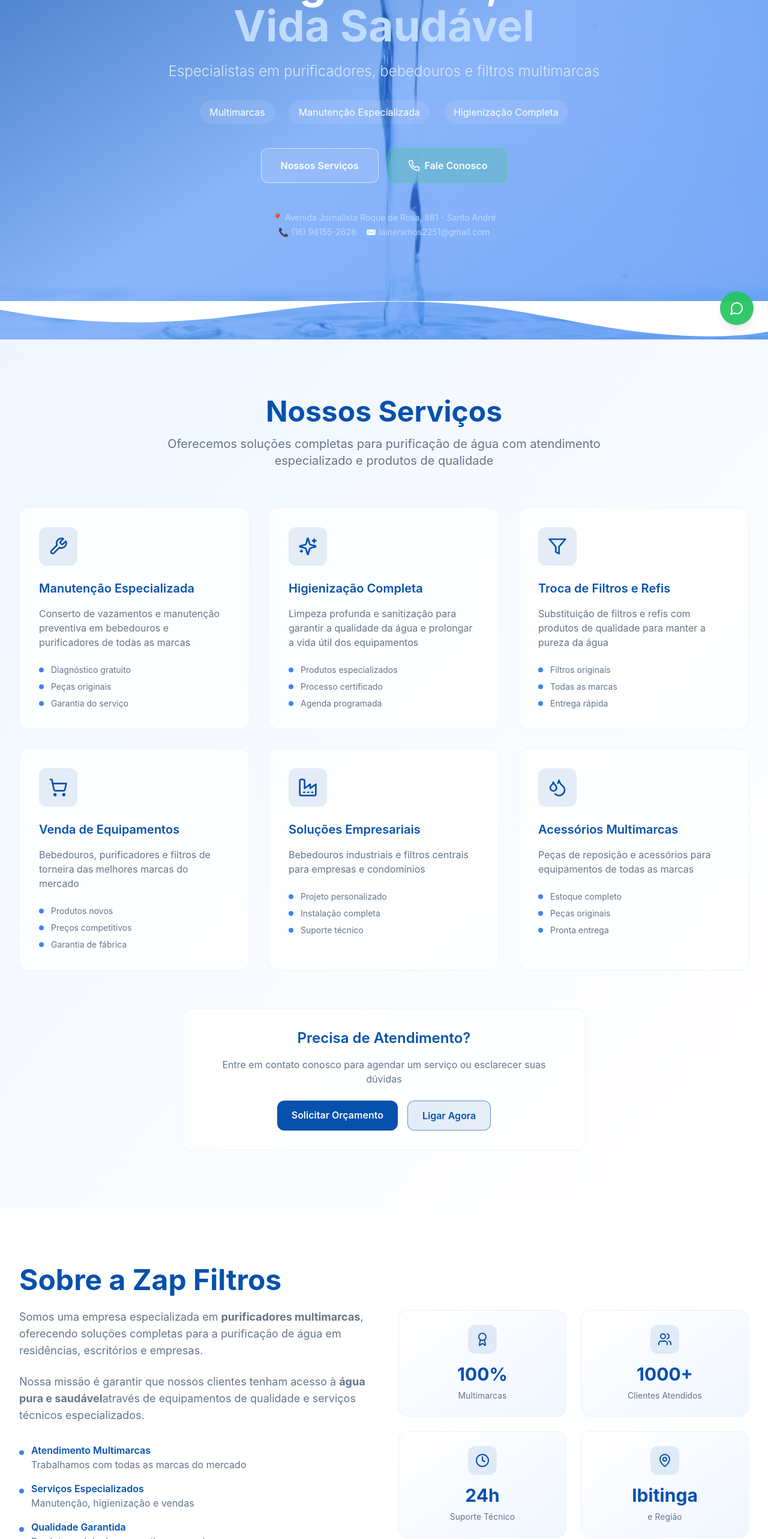
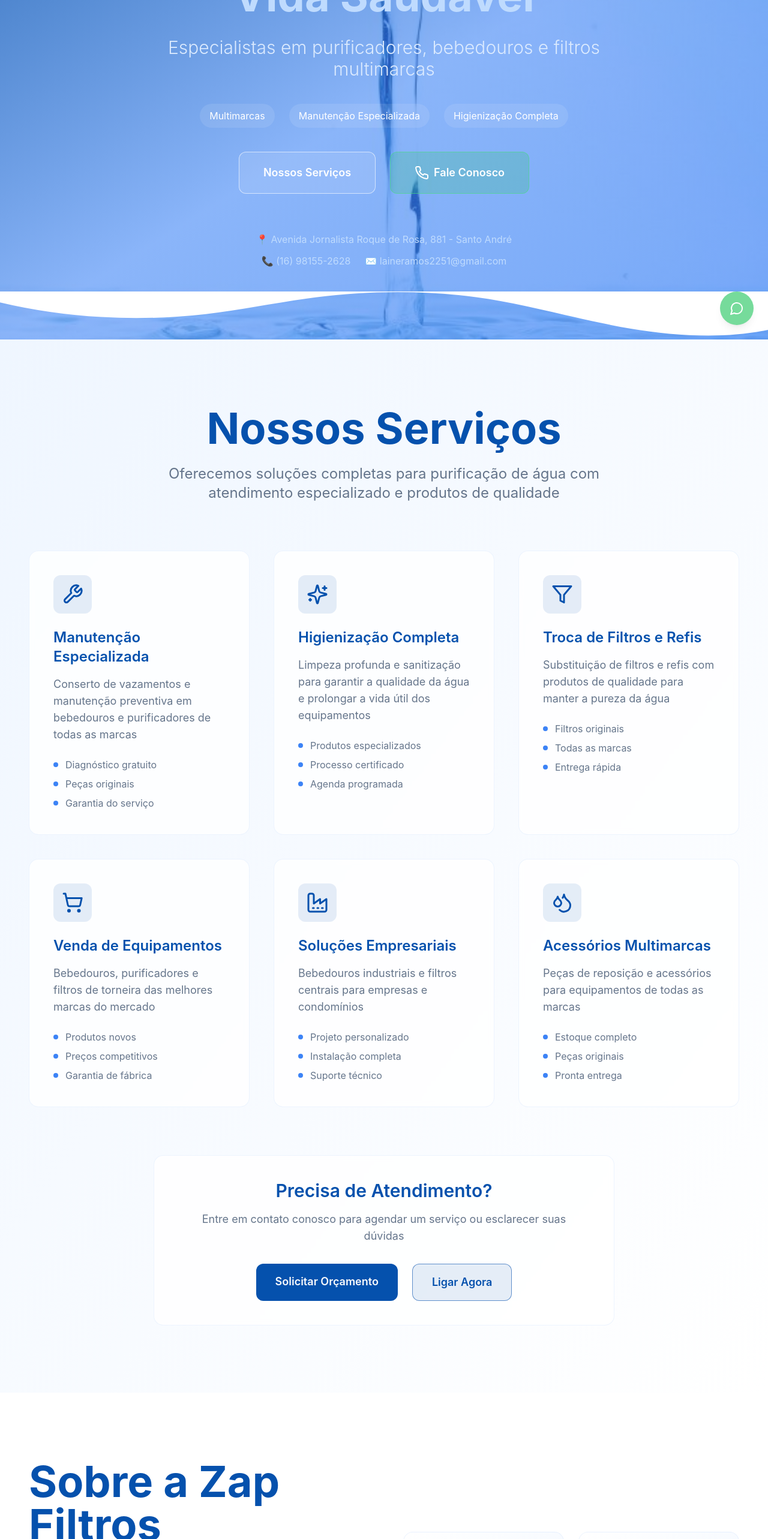
Before and after one commit to DevZipMateus/zap-filters-showcase, a React (Vite) app: page / in a window 1280 px wide. Shown: the part 234-2800 px from the top of the page at 60% size. Built offline with nearby package versions, Linux system fonts and the light colour scheme.

Commit message:
Refine responsiveness for all devices
Ensure the website is fully responsive across mobile, tablet, and desktop devices, preventing any content clipping, overlapping, or misalignment.

```diff
--- a/src/components/About.tsx
+++ b/src/components/About.tsx
@@ -11,47 +11,47 @@ const About = () => {
   ];
 
   return (
-    <section id="sobre" className="py-16 sm:py-20 lg:py-24 bg-white">
-      <div className="container mx-auto px-4 sm:px-6 lg:px-8">
-        <div className="grid grid-cols-1 lg:grid-cols-2 gap-8 lg:gap-12 items-center">
+    <section id="sobre" className="py-12 sm:py-16 md:py-20 lg:py-24 xl:py-28 bg-white">
+      <div className="container mx-auto px-4 sm:px-6 lg:px-8 xl:px-12">
+        <div className="grid grid-cols-1 lg:grid-cols-2 gap-6 sm:gap-8 md:gap-10 lg:gap-12 xl:gap-16 items-center">
           {/* Content */}
           <div className="animate-fade-in-up order-2 lg:order-1">
-            <h2 className="text-3xl sm:text-4xl md:text-5xl font-bold text-primary mb-4 sm:mb-6">
+            <h2 className="text-2xl xs:text-3xl sm:text-4xl md:text-5xl lg:text-6xl xl:text-7xl font-bold text-primary mb-3 sm:mb-4 md:mb-6">
               Sobre a Zap Filtros
             </h2>
 
-            <p className="text-base sm:text-lg text-muted-foreground mb-4 sm:mb-6 leading-relaxed">
+            <p className="text-sm sm:text-base md:text-lg lg:text-xl text-muted-foreground mb-3 sm:mb-4 md:mb-6 leading-relaxed">
               Somos uma empresa especializada em <strong>purificadores multimarcas</strong>, oferecendo
               soluções completas para a purificação de água em residências, escritórios e empresas.
             </p>
 
-            <p className="text-base sm:text-lg text-muted-foreground mb-6 sm:mb-8 leading-relaxed">
+            <p className="text-sm sm:text-base md:text-lg lg:text-xl text-muted-foreground mb-4 sm:mb-6 md:mb-8 leading-relaxed">
               Nossa missão é garantir que nossos clientes tenham acesso à <strong>água pura e saudável</strong>
               através de equipamentos de qualidade e serviços técnicos especializados.
             </p>
 
-            <div className="space-y-4 mb-6 sm:mb-8">
-              <div className="flex items-start space-x-3">
-                <div className="w-2 h-2 bg-accent rounded-full mt-3 flex-shrink-0"></div>
-                <div>
-                  <h4 className="font-semibold text-primary text-sm sm:text-base">Atendimento Multimarcas</h4>
-                  <p className="text-muted-foreground text-sm sm:text-base">Trabalhamos com todas as marcas do mercado</p>
+            <div className="space-y-3 sm:space-y-4 md:space-y-6 mb-4 sm:mb-6 md:mb-8">
+              <div className="flex items-start space-x-2 sm:space-x-3">
+                <div className="w-2 h-2 bg-accent rounded-full mt-2 sm:mt-3 flex-shrink-0"></div>
+                <div className="min-w-0">
+                  <h4 className="font-semibold text-primary text-sm sm:text-base md:text-lg break-words">Atendimento Multimarcas</h4>
+                  <p className="text-muted-foreground text-xs sm:text-sm md:text-base break-words">Trabalhamos com todas as marcas do mercado</p>
                 </div>
               </div>
 
-              <div className="flex items-start space-x-3">
-                <div className="w-2 h-2 bg-accent rounded-full mt-3 flex-shrink-0"></div>
-                <div>
-                  <h4 className="font-semibold text-primary text-sm sm:text-base">Serviços Especializados</h4>
-                  <p className="text-muted-foreground text-sm sm:text-base">Manutenção, higienização e vendas</p>
+              <div className="flex items-start space-x-2 sm:space-x-3">
+                <div className="w-2 h-2 bg-accent rounded-full mt-2 sm:mt-3 flex-shrink-0"></div>
+                <div className="min-w-0">
+                  <h4 className="font-semibold text-primary text-sm sm:text-base md:text-lg break-words">Serviços Especializados</h4>
+                  <p className="text-muted-foreground text-xs sm:text-sm md:text-base break-words">Manutenção, higienização e vendas</p>
                 </div>
               </div>
 
-              <div className="flex items-start space-x-3">
-                <div className="w-2 h-2 bg-accent rounded-full mt-3 flex-shrink-0"></div>
-                <div>
-                  <h4 className="font-semibold text-primary text-sm sm:text-base">Qualidade Garantida</h4>
-                  <p className="text-muted-foreground text-sm sm:text-base">Produtos originais e garantia nos serviços</p>
+              <div className="flex items-start space-x-2 sm:space-x-3">
+                <div className="w-2 h-2 bg-accent rounded-full mt-2 sm:mt-3 flex-shrink-0"></div>
+                <div className="min-w-0">
+                  <h4 className="font-semibold text-primary text-sm sm:text-base md:text-lg break-words">Qualidade Garantida</h4>
+                  <p className="text-muted-foreground text-xs sm:text-sm md:text-base break-words">Produtos originais e garantia nos serviços</p>
                 </div>
               </div>
             </div>
@@ -60,52 +60,52 @@ const About = () => {
               href="https://wa.me/5516981552628"
               target="_blank"
               rel="noopener noreferrer"
-              className="btn-primary w-full sm:w-auto"
+              className="btn-primary w-full sm:w-auto text-sm sm:text-base md:text-lg px-4 sm:px-6 md:px-8 py-2 sm:py-3 md:py-4"
             >
               Fale com Nossa Equipe
             </a>
           </div>
 
           {/* Stats Grid */}
-          <div className="grid grid-cols-2 gap-4 sm:gap-6 animate-scale-in order-1 lg:order-2">
+          <div className="grid grid-cols-2 gap-3 sm:gap-4 md:gap-6 animate-scale-in order-1 lg:order-2">
             {stats.map((stat, index) => (
               <div
                 key={index}
-                className="bg-card-gradient border border-blue-100/50 rounded-2xl p-4 sm:p-6 text-center"
+                className="bg-card-gradient border border-blue-100/50 rounded-2xl p-3 sm:p-4 md:p-6 lg:p-8 text-center"
                 style={{ animationDelay: `${index * 0.1}s` }}
               >
-                <div className="bg-primary/10 w-10 h-10 sm:w-12 sm:h-12 rounded-xl flex items-center justify-center mx-auto mb-3 sm:mb-4">
-                  <stat.icon className="h-5 w-5 sm:h-6 sm:w-6 text-primary" />
+                <div className="bg-primary/10 w-8 h-8 sm:w-10 sm:h-10 md:w-12 md:h-12 lg:w-14 lg:h-14 rounded-xl flex items-center justify-center mx-auto mb-2 sm:mb-3 md:mb-4">
+                  <stat.icon className="h-4 w-4 sm:h-5 sm:w-5 md:h-6 md:w-6 lg:h-7 lg:w-7 text-primary" />
                 </div>
-                <div className="text-2xl sm:text-3xl font-bold text-primary mb-1 sm:mb-2">{stat.value}</div>
-                <div className="text-xs sm:text-sm text-muted-foreground">{stat.label}</div>
+                <div className="text-lg sm:text-xl md:text-2xl lg:text-3xl xl:text-4xl font-bold text-primary mb-1 sm:mb-2 break-words">{stat.value}</div>
+                <div className="text-xs sm:text-sm md:text-base text-muted-foreground break-words">{stat.label}</div>
               </div>
             ))}
           </div>
         </div>
 
         {/* Business Hours */}
-        <div className="mt-12 sm:mt-16 bg-primary/5 rounded-2xl p-6 sm:p-8">
-          <div className="text-center mb-6 sm:mb-8">
-            <h3 className="text-xl sm:text-2xl font-semibold text-primary mb-2">
+        <div className="mt-8 sm:mt-12 md:mt-16 lg:mt-20 bg-primary/5 rounded-2xl p-4 sm:p-6 md:p-8 lg:p-10">
+          <div className="text-center mb-4 sm:mb-6 md:mb-8">
+            <h3 className="text-lg sm:text-xl md:text-2xl lg:text-3xl font-semibold text-primary mb-2 sm:mb-3">
               Horário de Funcionamento
             </h3>
-            <p className="text-muted-foreground text-sm sm:text-base">
+            <p className="text-muted-foreground text-sm sm:text-base md:text-lg">
               Estamos prontos para atender você nos seguintes horários
             </p>
           </div>
 
-          <div className="grid grid-cols-1 sm:grid-cols-2 gap-4 sm:gap-6 max-w-2xl mx-auto">
-            <div className="bg-white rounded-xl p-4 sm:p-6 text-center">
-              <Clock className="h-6 w-6 sm:h-8 sm:w-8 text-primary mx-auto mb-2 sm:mb-3" />
-              <h4 className="font-semibold text-primary mb-1 sm:mb-2 text-sm sm:text-base">Segunda a Sexta</h4>
-              <p className="text-xl sm:text-2xl font-bold text-primary">08:30 - 18:00</p>
+          <div className="grid grid-cols-1 sm:grid-cols-2 gap-3 sm:gap-4 md:gap-6 max-w-3xl mx-auto">
+            <div className="bg-white rounded-xl p-3 sm:p-4 md:p-6 lg:p-8 text-center">
+              <Clock className="h-5 w-5 sm:h-6 sm:w-6 md:h-8 md:w-8 lg:h-10 lg:w-10 text-primary mx-auto mb-2 sm:mb-3" />
+              <h4 className="font-semibold text-primary mb-1 sm:mb-2 text-sm sm:text-base md:text-lg">Segunda a Sexta</h4>
+              <p className="text-lg sm:text-xl md:text-2xl lg:text-3xl font-bold text-primary">08:30 - 18:00</p>
             </div>
 
-            <div className="bg-white rounded-xl p-4 sm:p-6 text-center">
-              <Clock className="h-6 w-6 sm:h-8 sm:w-8 text-primary mx-auto mb-2 sm:mb-3" />
-              <h4 className="font-semibold text-primary mb-1 sm:mb-2 text-sm sm:text-base">Sábado</h4>
-              <p className="text-xl sm:text-2xl font-bold text-primary">09:00 - 13:00</p>
+            <div className="bg-white rounded-xl p-3 sm:p-4 md:p-6 lg:p-8 text-center">
+              <Clock className="h-5 w-5 sm:h-6 sm:w-6 md:h-8 md:w-8 lg:h-10 lg:w-10 text-primary mx-auto mb-2 sm:mb-3" />
+              <h4 className="font-semibold text-primary mb-1 sm:mb-2 text-sm sm:text-base md:text-lg">Sábado</h4>
+              <p className="text-lg sm:text-xl md:text-2xl lg:text-3xl font-bold text-primary">09:00 - 13:00</p>
             </div>
           </div>
         </div>
--- a/src/components/Hero.tsx
+++ b/src/components/Hero.tsx
@@ -23,38 +23,38 @@ const Hero = () => {
       {/* Gradient overlay for better text readability */}
       <div className="absolute inset-0 bg-gradient-to-br from-primary/80 via-accent/60 to-brand-blue-500/70" />
 
-      <div className="container mx-auto px-4 sm:px-6 lg:px-8 text-center text-white relative z-10">
-        <div className="max-w-5xl mx-auto animate-fade-in-up">
+      <div className="container mx-auto px-4 sm:px-6 lg:px-8 xl:px-12 text-center text-white relative z-10">
+        <div className="max-w-6xl mx-auto animate-fade-in-up">
           {/* Main heading */}
-          <h1 className="text-3xl sm:text-4xl md:text-5xl lg:text-6xl xl:text-7xl font-bold mb-4 sm:mb-6 leading-tight">
+          <h1 className="text-2xl xs:text-3xl sm:text-4xl md:text-5xl lg:text-6xl xl:text-7xl 2xl:text-8xl font-bold mb-4 sm:mb-6 lg:mb-8 leading-tight">
             Água Pura,
             <br />
             <span className="text-blue-200">Vida Saudável</span>
           </h1>
 
           {/* Subtitle */}
-          <p className="text-lg sm:text-xl md:text-2xl mb-6 sm:mb-8 text-blue-100 font-light px-4">
+          <p className="text-base xs:text-lg sm:text-xl md:text-2xl lg:text-3xl mb-6 sm:mb-8 lg:mb-10 text-blue-100 font-light px-2 sm:px-4 max-w-4xl mx-auto">
             Especialistas em purificadores, bebedouros e filtros multimarcas
           </p>
 
-          {/* Features - Hidden on mobile, shown on tablet+ */}
-          <div className="hidden sm:flex flex-wrap justify-center gap-4 lg:gap-6 mb-8 lg:mb-10 text-sm md:text-base">
-            <div className="flex items-center space-x-2 bg-white/10 backdrop-blur-sm rounded-full px-3 md:px-4 py-2">
-              <span>Multimarcas</span>
+          {/* Features - Responsive layout */}
+          <div className="flex flex-wrap justify-center gap-2 sm:gap-3 md:gap-4 lg:gap-6 mb-6 sm:mb-8 lg:mb-10 text-xs sm:text-sm md:text-base px-2">
+            <div className="flex items-center space-x-1 sm:space-x-2 bg-white/10 backdrop-blur-sm rounded-full px-2 sm:px-3 md:px-4 py-1 sm:py-2 min-w-0">
+              <span className="whitespace-nowrap">Multimarcas</span>
             </div>
-            <div className="flex items-center space-x-2 bg-white/10 backdrop-blur-sm rounded-full px-3 md:px-4 py-2">
-              <span>Manutenção Especializada</span>
+            <div className="flex items-center space-x-1 sm:space-x-2 bg-white/10 backdrop-blur-sm rounded-full px-2 sm:px-3 md:px-4 py-1 sm:py-2 min-w-0">
+              <span className="whitespace-nowrap">Manutenção Especializada</span>
             </div>
-            <div className="flex items-center space-x-2 bg-white/10 backdrop-blur-sm rounded-full px-3 md:px-4 py-2">
-              <span>Higienização Completa</span>
+            <div className="flex items-center space-x-1 sm:space-x-2 bg-white/10 backdrop-blur-sm rounded-full px-2 sm:px-3 md:px-4 py-1 sm:py-2 min-w-0">
+              <span className="whitespace-nowrap">Higienização Completa</span>
             </div>
           </div>
 
           {/* CTA Buttons */}
-          <div className="flex flex-col sm:flex-row gap-3 sm:gap-4 justify-center items-center px-4">
+          <div className="flex flex-col sm:flex-row gap-3 sm:gap-4 lg:gap-6 justify-center items-center px-4 sm:px-8 max-w-2xl mx-auto">
             <button
               onClick={scrollToServices}
-              className="btn-hero w-full sm:w-auto"
+              className="btn-hero w-full sm:w-auto min-w-0 flex-shrink-0 text-sm sm:text-base lg:text-lg px-6 sm:px-8 lg:px-10 py-3 sm:py-4 lg:py-5"
             >
               Nossos Serviços
             </button>
@@ -62,19 +62,19 @@ const Hero = () => {
               href="https://wa.me/5516981552628"
               target="_blank"
               rel="noopener noreferrer"
-              className="flex items-center justify-center space-x-2 bg-green-500/20 text-white border border-green-400/60 hover:bg-green-500 hover:text-white hover:border-green-500 font-semibold px-6 sm:px-8 py-3 sm:py-4 rounded-xl transition-all duration-300 w-full sm:w-auto"
+              className="flex items-center justify-center space-x-2 bg-green-500/20 text-white border border-green-400/60 hover:bg-green-500 hover:text-white hover:border-green-500 font-semibold px-6 sm:px-8 lg:px-10 py-3 sm:py-4 lg:py-5 rounded-xl transition-all duration-300 w-full sm:w-auto min-w-0 flex-shrink-0 text-sm sm:text-base lg:text-lg"
             >
-              <Phone className="h-5 w-5" />
-              <span>Fale Conosco</span>
+              <Phone className="h-4 w-4 sm:h-5 sm:w-5 lg:h-6 lg:w-6 flex-shrink-0" />
+              <span className="whitespace-nowrap">Fale Conosco</span>
             </a>
           </div>
 
           {/* Company info */}
-          <div className="mt-8 sm:mt-12 text-blue-200 text-xs sm:text-sm px-4">
-            <p className="mb-1">📍 Avenida Jornalista Roque de Rosa, 881 - Santo André</p>
-            <div className="flex flex-col sm:flex-row sm:justify-center sm:space-x-4">
-              <p>📞 (16) 98155-2628</p>
-              <p>✉️ laineramos2251@gmail.com</p>
+          <div className="mt-8 sm:mt-12 lg:mt-16 text-blue-200 text-xs sm:text-sm md:text-base px-2 sm:px-4 max-w-3xl mx-auto">
+            <p className="mb-2 sm:mb-3">📍 Avenida Jornalista Roque de Rosa, 881 - Santo André</p>
+            <div className="flex flex-col sm:flex-row sm:justify-center sm:space-x-4 lg:space-x-6 space-y-1 sm:space-y-0">
+              <p className="break-words">📞 (16) 98155-2628</p>
+              <p className="break-all">✉️ laineramos2251@gmail.com</p>
             </div>
           </div>
         </div>
@@ -82,7 +82,7 @@ const Hero = () => {
 
       {/* Bottom wave */}
       <div className="absolute bottom-0 left-0 right-0">
-        <svg viewBox="0 0 1200 120" preserveAspectRatio="none" className="w-full h-12 sm:h-16 fill-white">
+        <svg viewBox="0 0 1200 120" preserveAspectRatio="none" className="w-full h-8 sm:h-12 md:h-16 lg:h-20 fill-white">
           <path d="M321.39,56.44c58-10.79,114.16-30.13,172-41.86,82.39-16.72,168.19-17.73,250.45-.39C823.78,31,906.67,72,985.66,92.83c70.05,18.48,146.53,26.09,214.34,3V0H0V27.35A600.21,600.21,0,0,0,321.39,56.44Z"></path>
         </svg>
       </div>
--- a/src/components/Services.tsx
+++ b/src/components/Services.tsx
@@ -43,43 +43,43 @@ const Services = () => {
   ];
 
   return (
-    <section id="servicos" className="py-16 sm:py-20 lg:py-24 bg-gradient-to-br from-blue-50 to-white">
-      <div className="container mx-auto px-4 sm:px-6 lg:px-8">
+    <section id="servicos" className="py-12 sm:py-16 md:py-20 lg:py-24 xl:py-28 bg-gradient-to-br from-blue-50 to-white">
+      <div className="container mx-auto px-4 sm:px-6 lg:px-8 xl:px-12">
         {/* Section Header */}
-        <div className="text-center mb-12 sm:mb-16 animate-fade-in-up">
-          <h2 className="text-3xl sm:text-4xl md:text-5xl font-bold text-primary mb-4">
+        <div className="text-center mb-8 sm:mb-12 md:mb-16 lg:mb-20 animate-fade-in-up">
+          <h2 className="text-2xl xs:text-3xl sm:text-4xl md:text-5xl lg:text-6xl xl:text-7xl font-bold text-primary mb-3 sm:mb-4 md:mb-6">
             Nossos Serviços
           </h2>
-          <p className="text-lg sm:text-xl text-muted-foreground max-w-3xl mx-auto px-4">
+          <p className="text-base sm:text-lg md:text-xl lg:text-2xl text-muted-foreground max-w-4xl mx-auto px-2 sm:px-4">
             Oferecemos soluções completas para purificação de água com atendimento especializado e produtos de qualidade
           </p>
         </div>
 
         {/* Services Grid */}
-        <div className="grid grid-cols-1 sm:grid-cols-2 lg:grid-cols-3 gap-6 sm:gap-8">
+        <div className="grid grid-cols-1 sm:grid-cols-2 xl:grid-cols-3 gap-4 sm:gap-6 md:gap-8 lg:gap-10">
           {services.map((service, index) => (
             <div
               key={index}
-              className="service-card animate-scale-in p-6 sm:p-8"
+              className="service-card animate-scale-in p-4 sm:p-6 md:p-8 lg:p-10"
               style={{ animationDelay: `${index * 0.1}s` }}
             >
-              <div className="bg-primary/10 w-14 h-14 sm:w-16 sm:h-16 rounded-xl flex items-center justify-center mb-4 sm:mb-6">
-                <service.icon className="h-7 w-7 sm:h-8 sm:w-8 text-primary" />
+              <div className="bg-primary/10 w-12 h-12 sm:w-14 sm:h-14 md:w-16 md:h-16 lg:w-18 lg:h-18 rounded-xl flex items-center justify-center mb-3 sm:mb-4 md:mb-6">
+                <service.icon className="h-6 w-6 sm:h-7 sm:w-7 md:h-8 md:w-8 lg:h-9 lg:w-9 text-primary" />
               </div>
 
-              <h3 className="text-lg sm:text-xl font-semibold text-primary mb-3 sm:mb-4">
+              <h3 className="text-base sm:text-lg md:text-xl lg:text-2xl font-semibold text-primary mb-2 sm:mb-3 md:mb-4">
                 {service.title}
               </h3>
 
-              <p className="text-sm sm:text-base text-muted-foreground mb-4 sm:mb-6 leading-relaxed">
+              <p className="text-sm sm:text-base md:text-lg text-muted-foreground mb-3 sm:mb-4 md:mb-6 leading-relaxed">
                 {service.description}
               </p>
 
-              <ul className="space-y-2">
+              <ul className="space-y-1 sm:space-y-2">
                 {service.features.map((feature, featureIndex) => (
-                  <li key={featureIndex} className="flex items-center text-xs sm:text-sm text-muted-foreground">
-                    <div className="w-2 h-2 bg-accent rounded-full mr-3 flex-shrink-0"></div>
-                    {feature}
+                  <li key={featureIndex} className="flex items-center text-xs sm:text-sm md:text-base text-muted-foreground">
+                    <div className="w-2 h-2 bg-accent rounded-full mr-2 sm:mr-3 flex-shrink-0"></div>
+                    <span className="break-words">{feature}</span>
                   </li>
                 ))}
               </ul>
@@ -88,26 +88,26 @@ const Services = () => {
         </div>
 
         {/* CTA Section */}
-        <div className="text-center mt-12 sm:mt-16">
-          <div className="bg-white/80 backdrop-blur-sm border border-blue-100/50 rounded-2xl p-6 sm:p-8 max-w-2xl mx-auto">
-            <h3 className="text-xl sm:text-2xl font-semibold text-primary mb-3 sm:mb-4">
+        <div className="text-center mt-8 sm:mt-12 md:mt-16 lg:mt-20">
+          <div className="bg-white/80 backdrop-blur-sm border border-blue-100/50 rounded-2xl p-4 sm:p-6 md:p-8 lg:p-10 max-w-3xl mx-auto">
+            <h3 className="text-lg sm:text-xl md:text-2xl lg:text-3xl font-semibold text-primary mb-2 sm:mb-3 md:mb-4">
               Precisa de Atendimento?
             </h3>
-            <p className="text-sm sm:text-base text-muted-foreground mb-4 sm:mb-6 px-4">
+            <p className="text-sm sm:text-base md:text-lg text-muted-foreground mb-4 sm:mb-6 md:mb-8 px-2 sm:px-4">
               Entre em contato conosco para agendar um serviço ou esclarecer suas dúvidas
             </p>
-            <div className="flex flex-col sm:flex-row gap-3 sm:gap-4 justify-center px-4">
+            <div className="flex flex-col sm:flex-row gap-3 sm:gap-4 md:gap-6 justify-center px-2 sm:px-4">
               <a
                 href="https://wa.me/5516981552628"
                 target="_blank"
                 rel="noopener noreferrer"
-                className="btn-primary w-full sm:w-auto"
+                className="btn-primary w-full sm:w-auto text-sm sm:text-base md:text-lg px-4 sm:px-6 md:px-8 py-2 sm:py-3 md:py-4"
               >
                 Solicitar Orçamento
               </a>
               <a
                 href="tel:16981552628"
-                className="btn-outline w-full sm:w-auto"
+                className="btn-outline w-full sm:w-auto text-sm sm:text-base md:text-lg px-4 sm:px-6 md:px-8 py-2 sm:py-3 md:py-4"
               >
                 Ligar Agora
               </a>
--- a/src/components/WhatsAppFloat.tsx
+++ b/src/components/WhatsAppFloat.tsx
@@ -8,10 +8,10 @@ const WhatsAppFloat = () => {
       href="https://wa.me/5516981552628"
       target="_blank"
       rel="noopener noreferrer"
-      className="whatsapp-float"
+      className="fixed bottom-4 right-4 sm:bottom-6 sm:right-6 z-50 bg-green-500 hover:bg-green-600 text-white rounded-full p-3 sm:p-4 shadow-lg hover:shadow-xl transition-all duration-300 animate-pulse"
       aria-label="Contate-nos via WhatsApp"
     >
-      <MessageCircle className="h-6 w-6" />
+      <MessageCircle className="h-5 w-5 sm:h-6 sm:w-6" />
     </a>
   );
 };
--- a/tailwind.config.ts
+++ b/tailwind.config.ts
@@ -19,6 +19,9 @@ export default {
 			}
 		},
 		extend: {
+			screens: {
+				'xs': '475px',
+			},
 			fontFamily: {
 				inter: ['Inter', 'sans-serif'],
 			},
```
Also changed, not shown: src/components/Contact.tsx (+52 -51 lines), src/components/Footer.tsx (+45 -45 lines).
